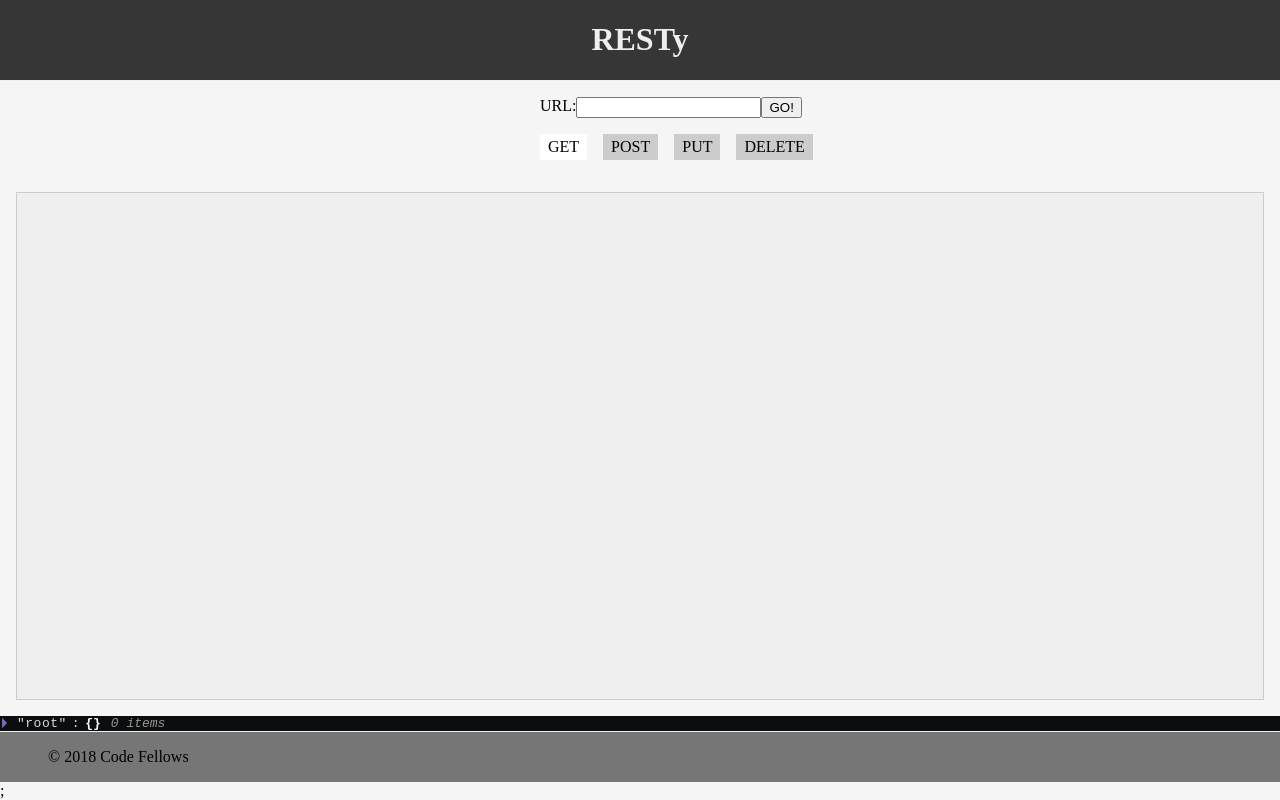
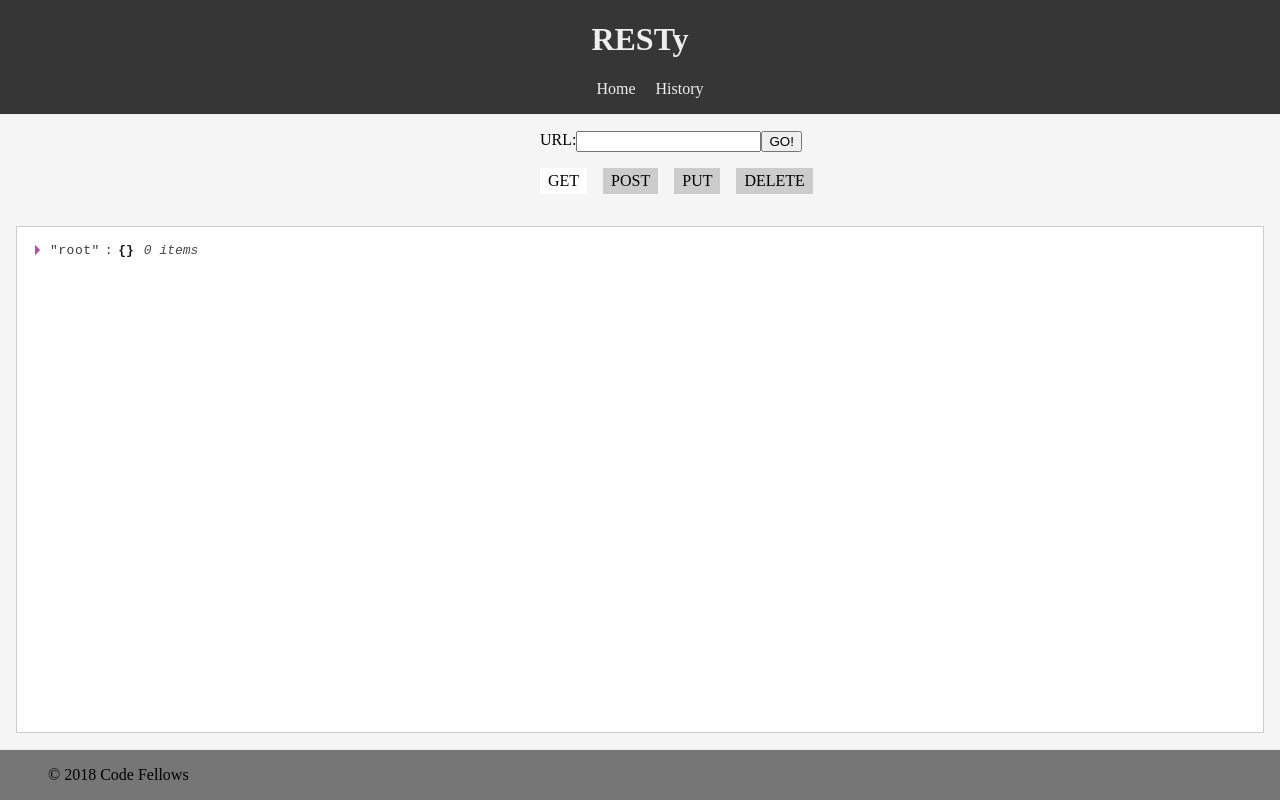
Before and after one commit to 401-advanced-javascript-Anolla/resty, a React (Create React App) app: page / in a window 1280 px wide. Built offline with nearby package versions, Linux system fonts and the light colour scheme.

Commit message:
edited some features

```diff
--- a/package.json
+++ b/package.json
@@ -30,6 +30,7 @@
     "react": "^16.13.1",
     "react-dom": "^16.13.1",
     "react-json-view": "^1.19.1",
+    "react-router-dom": "^5.2.0",
     "react-scripts": "^3.4.1",
     "react-test-renderer": "^16.13.1"
   },
--- a/src/App.js
+++ b/src/App.js
@@ -24,7 +24,9 @@ class App extends React.Component {
       <React.Fragment>
         <Header />
         <Form  handler={this.handleForm} />
-        <Results results={this.state.results} />
+        <section className="results">
+          <Results results={this.state.results} />
+        </section>
         <Footer />
       </React.Fragment>
     );
--- a/src/App.scss
+++ b/src/App.scss
@@ -30,7 +30,13 @@ body {
     text-align: center;
   }
 
-  .object-key-val{
-    width: 200px;
+ li{
+   display: inline-block;
+   margin-right: 20px;
   }
+
+  a{
+    color: #eee ;
+    text-decoration: none;
+ }
 }
--- a/src/components/form/form.js
+++ b/src/components/form/form.js
@@ -10,30 +10,32 @@ class Form extends React.Component {
       url: '',
       method: 'get',
       request: {},
+      txt:'',
     };
   }
 
   handleSubmit = async e => {
     e.preventDefault();
-    if ( this.state.url && this.state.method ) {
-      try{
+    try{
+      if ( this.state.url && this.state.method ) {
+
         const raw = await fetch(`${this.state.url}`);
         const data = await raw.json();
+
         const results = {
-          Headers : raw.headers,
+          Headers : raw.headers.entries(),
           Response : data,
         };
         this.props.handler(results);
+
       }
-      catch(e){
-        console.log(e);
+      else {
+        alert('missing information');
       }
     }
-
-    else {
-      alert('missing information');
+    catch(e){
+      console.log(e);
     }
-
   }
 
   handleChangeURL = e => {
@@ -45,6 +47,7 @@ class Form extends React.Component {
     const method = e.target.id;
     this.setState({ method });
   };
+
 
   render() {
     return (
@@ -62,9 +65,6 @@ class Form extends React.Component {
             <span className={this.state.method === 'delete' ? 'active' : ''} id="delete" onClick={this.handleChangeMethod}>DELETE</span>
           </label>
         </form>
-        <section className="results">
-
-        </section>
       </>
     );
   }
--- a/src/components/form/form.scss
+++ b/src/components/form/form.scss
@@ -26,13 +26,10 @@ form {
 }
 
 .results {
-  background: #efefef;
+  background: #FFFFFF;
   border: 1px solid #ccc;
   flex: 1;
   margin: 1rem;
   padding: 1rem;
 
-  span {
-    margin: 1rem;
-  }
 }
--- a/src/components/header/index.js
+++ b/src/components/header/index.js
@@ -1,10 +1,21 @@
 import React from 'react';
+import {NavLink} from 'react-router-dom';
 
 class Header extends React.Component {
   render() {
     return (
       <header>
         <h1>RESTy</h1>
+        <nav>
+          <ul>
+            <li>
+              <NavLink to="/" > Home </NavLink>
+            </li>
+            <li>
+              <NavLink to="/history" > History </NavLink>
+            </li>
+          </ul>
+        </nav>
       </header>
     );
   }
--- a/src/components/results/results.js
+++ b/src/components/results/results.js
@@ -3,7 +3,7 @@ import ReactJson from 'react-json-view';
 function Results(props) {
   return (
     <>
-      <ReactJson src={props.results} theme="brewer" />
+      <ReactJson src={props.results} theme="bright:inverted" />
     </>
   );
 }
--- a/src/index.js
+++ b/src/index.js
@@ -1,13 +1,14 @@
 import React from 'react';
 import ReactDOM from 'react-dom';
+import { BrowserRouter } from 'react-router-dom';
 import App from './App.js';
 
 class Main extends React.Component {
   render() {
     return (
-      <React.StrictMode>
-        <App />;
-      </React.StrictMode>
+      <BrowserRouter>
+        <App />
+      </BrowserRouter>
     );
 
   }
```
Also changed, not shown: .eslintrc.json, 1 other file (tests, documents, lock files or other folders).
